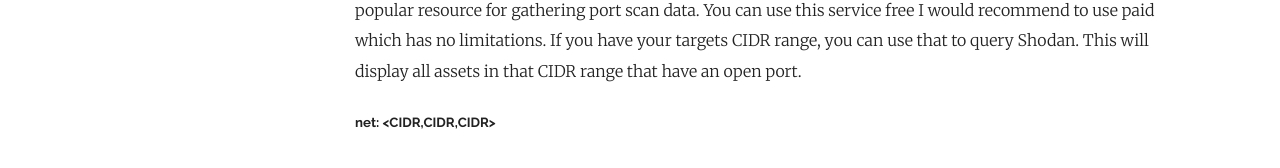
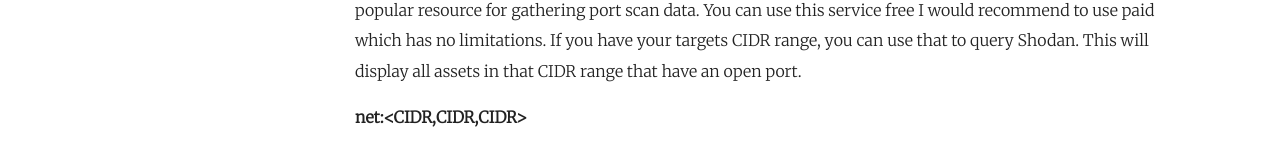
Before and after one commit to samarsault/plainwhite-jekyll, a Jekyll site: the page built from _posts/2020-06-29-My blog.markdown, in a window 1280 px wide and 900 px high, scrolled down 1783 px. Shown: the part 716-884 px from the top of the window. Built offline with Jekyll 4.4.1, drawn with Linux system fonts in a browser that asks for light colours.

```diff
--- a/_posts/2020-06-29-My blog.markdown
+++ b/_posts/2020-06-29-My blog.markdown
@@ -41,4 +41,4 @@ This is probably one of my favourite workflows because it’s so easy to perform
 # Shodan
 Shodan is website that helps with passive recon and intelligence gathering. When we use passive, we are not actively touching the target which like to google hacking database specific for searches. Shodan is most popular resource for gathering port scan data. You can use this service free I would recommend to use paid which has no limitations. If you have your targets CIDR range, you can use that to query Shodan. This will display all assets in that CIDR range that have an open port.
 
-##### net: <CIDR,CIDR,CIDR>
+<b>net:<CIDR,CIDR,CIDR></b>
```
